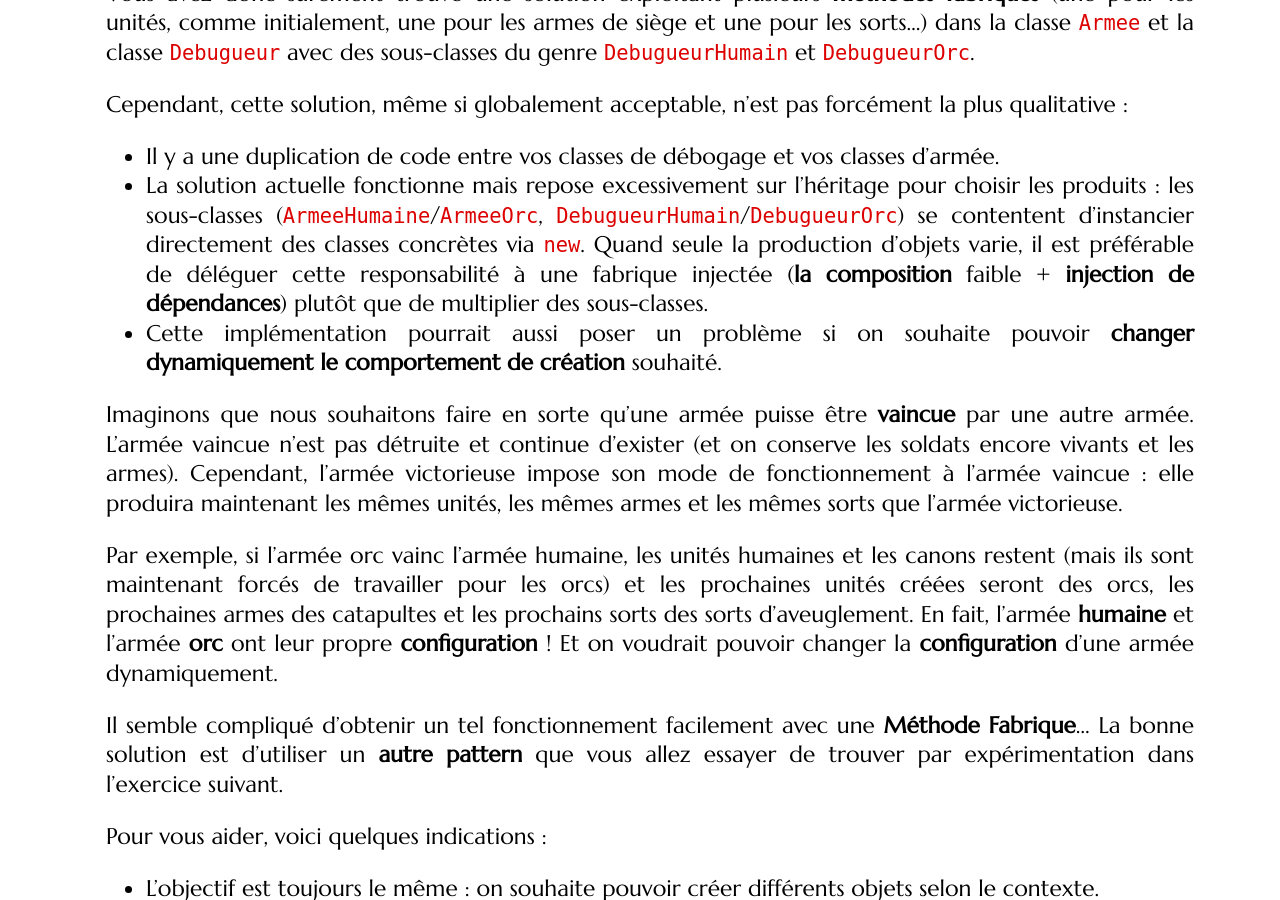
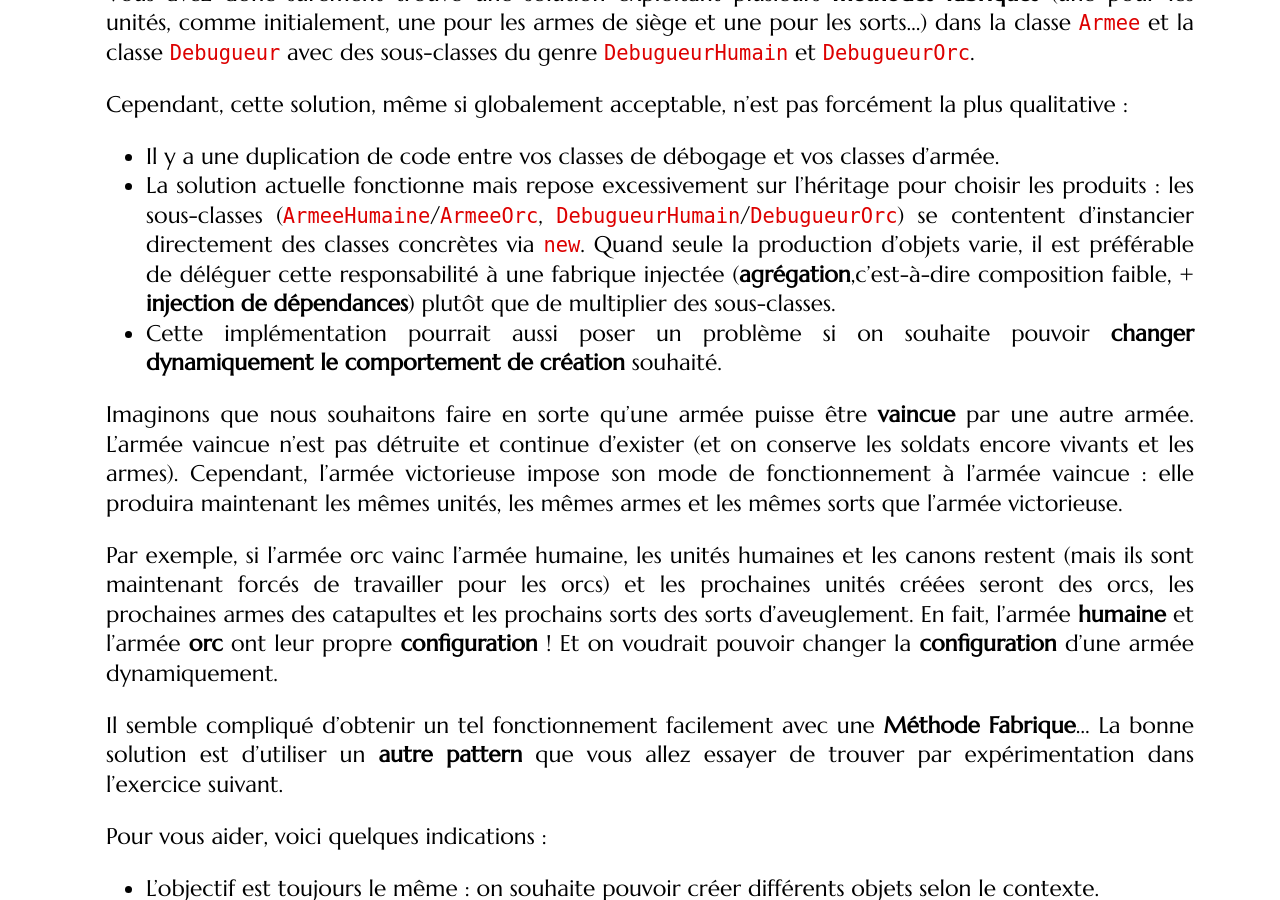
Before and after one commit to mgasquet/R304-QualiteDeveloppement, a Jekyll site: the page built from tutorials/tutorial4.md, in a window 1280 px wide and 900 px high, scrolled down 60342 px. Built offline with Jekyll 4.4.1, drawn with Linux system fonts in a browser that asks for light colours; some web fonts are replaced; some of the changed text lies outside the part shown.

Commit message:
précisions

```diff
--- a/tutorials/tutorial4.md
+++ b/tutorials/tutorial4.md
@@ -2018,7 +2018,7 @@ Vous avez donc sûrement trouvé une solution exploitant plusieurs **méthodes f
 
 Cependant, cette solution, même si globalement acceptable, n'est pas forcément la plus qualitative :
 * Il y a une duplication de code entre vos classes de débogage et vos classes d'armée.
-* La solution actuelle fonctionne mais repose excessivement sur l'héritage pour choisir les produits : les sous-classes (`ArmeeHumaine`/`ArmeeOrc`, `DebugueurHumain`/`DebugueurOrc`) se contentent d'instancier directement des classes concrètes via `new`. Quand seule la production d'objets varie, il est préférable de déléguer cette responsabilité à une fabrique injectée (**la composition** faible + **injection de dépendances**) plutôt que de multiplier des sous-classes.
+* La solution actuelle fonctionne mais repose excessivement sur l'héritage pour choisir les produits : les sous-classes (`ArmeeHumaine`/`ArmeeOrc`, `DebugueurHumain`/`DebugueurOrc`) se contentent d'instancier directement des classes concrètes via `new`. Quand seule la production d'objets varie, il est préférable de déléguer cette responsabilité à une fabrique injectée (**agrégation**,c'est-à-dire composition faible,  + **injection de dépendances**) plutôt que de multiplier des sous-classes.
 * Cette implémentation pourrait aussi poser un problème si on souhaite pouvoir **changer dynamiquement le comportement de création** souhaité.
 
 Imaginons que nous souhaitons faire en sorte qu'une armée puisse être **vaincue** par une autre armée. L'armée vaincue n'est pas détruite et continue d'exister (et on conserve les soldats encore vivants et les armes). Cependant, l'armée victorieuse impose son mode de fonctionnement à l'armée vaincue : elle produira maintenant les mêmes unités, les mêmes armes et les mêmes sorts que l'armée victorieuse.
@@ -2586,7 +2586,7 @@ On va utiliser une **Fabrique Abstraite** si :
 
 3. Dans le `Main`, adaptez le code pour faire en sorte d'étendre le donjon d'exemple fourni une fois avec des salles **faciles** et deux fois avec des salles **difficiles**.
 
-4. La méthode `getInfosSalles(int)` doit permettre de récupérer les informations d'une salle du donjon "à l'extérieur". Cependant, son implémentation est problématique... Par exemple, que pourriez-vous faire comme action indésirable en récupérant une salle d'un `Donjon` dans le `Main` (indice : seul le donjon devrait avoir le droit de modifier l'état de ses salles) ? Quel pattern que nous avons vu pendant ce TP pourriez-vous appliquer pour régler ce problème ? Refactorez votre code dans ce sens.
+4. La méthode `getInfosSalle(int)` doit permettre de récupérer les informations d'une salle du donjon "à l'extérieur". Cependant, son implémentation est problématique... Par exemple, que pourriez-vous faire comme action indésirable en récupérant une salle d'un `Donjon` dans le `Main` (indice : seul le donjon devrait avoir le droit de modifier l'état de ses salles) ? Quel pattern que nous avons vu pendant ce TP pourriez-vous appliquer pour régler ce problème ? Refactorez votre code dans ce sens.
 
 5. Générez le **diagramme de classes de conception** de votre application (avec `IntelliJ`).
 
```
